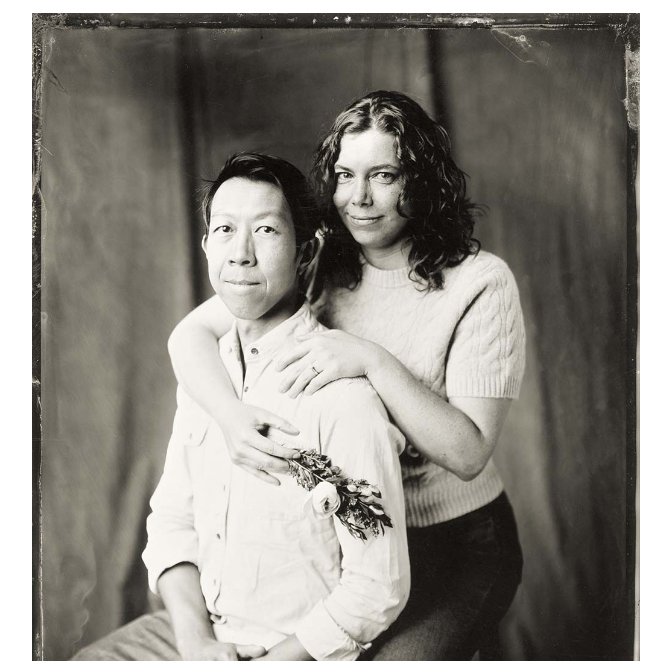
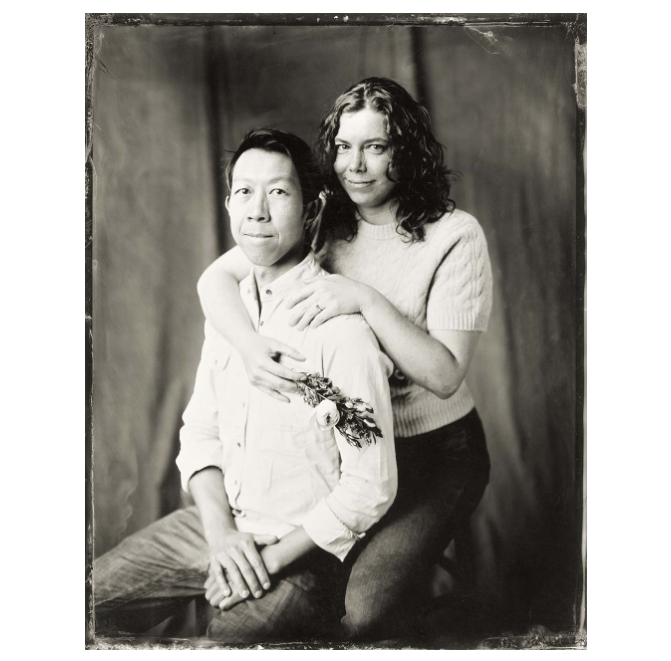
Before and after one commit to dmnmis/jessandhanley, a plain HTML site: page index.html in a window 1280 px wide. Shown: the part 102-763 px from the top of the page, without its empty margins (304-975 px from the left). Drawn offline with Linux system fonts and the light colour scheme.

Commit message:
Add files via upload

```diff
--- a/index.html
+++ b/index.html
@@ -53,7 +53,7 @@
         <div class="col-sm-6 p-3 pt-4 mx-auto mt-4 d-flex align-items-center justify-content-center text-nowrap" style="height:75px; background-color:#fff">
           <h1 class="display-4 fw-normal logotype-title">Jess & Hanley</h1>
         </div>
-        <div class="col-sm-6 p-3 mx-auto d-flex align-items-start justify-content-center" style="background-color:#fff">
+        <div class="col-lg-5 col-md-6 p-3 mx-auto d-flex align-items-start justify-content-center" style="background-color:#fff">
           <img src="jesshanley.jpg" class="img-fluid">
         </div>
         <div class="col-sm-6 p-3 pt-4 mx-auto d-flex align-items-center justify-content-center text-nowrap" style="height:40px; background-color:#fff">
```
